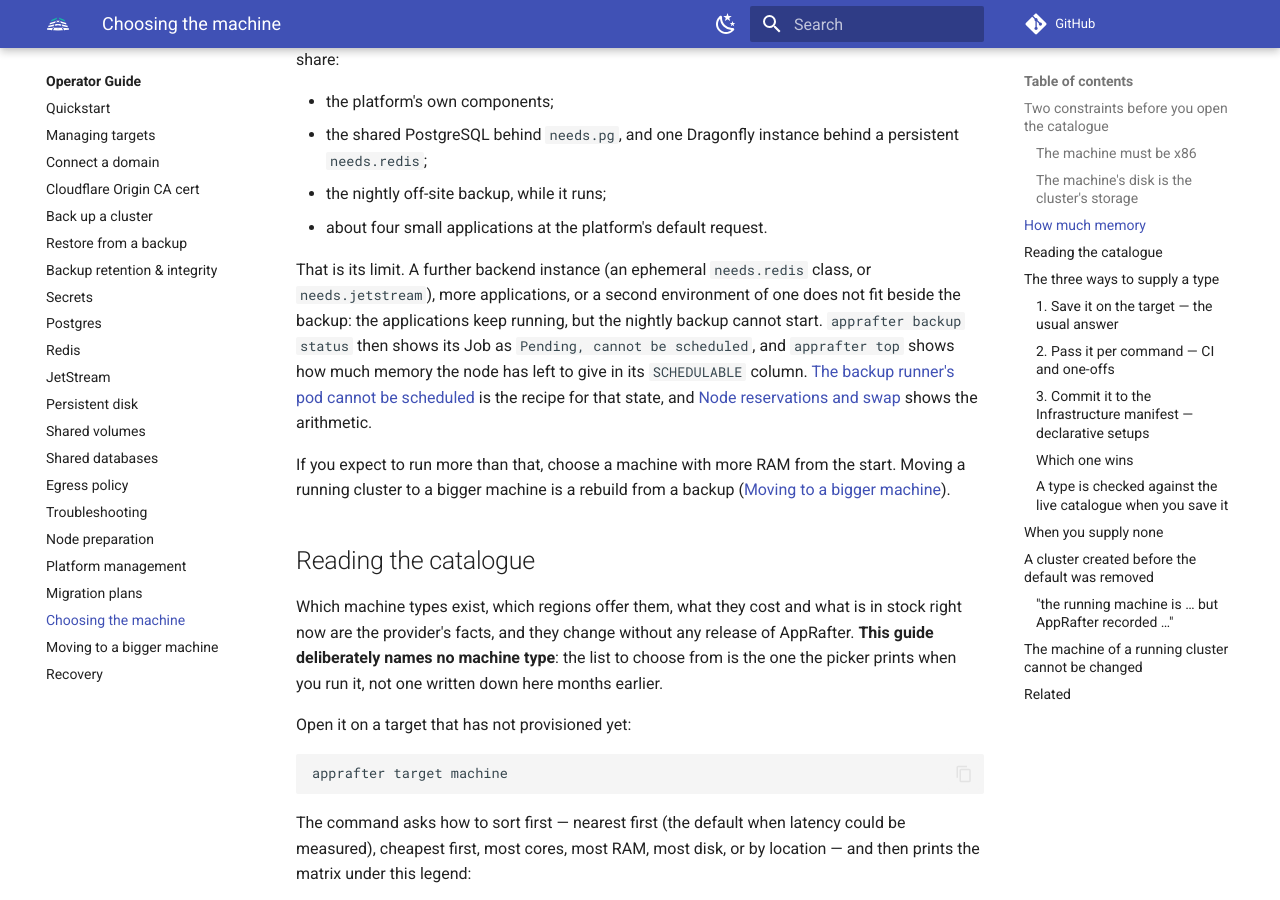
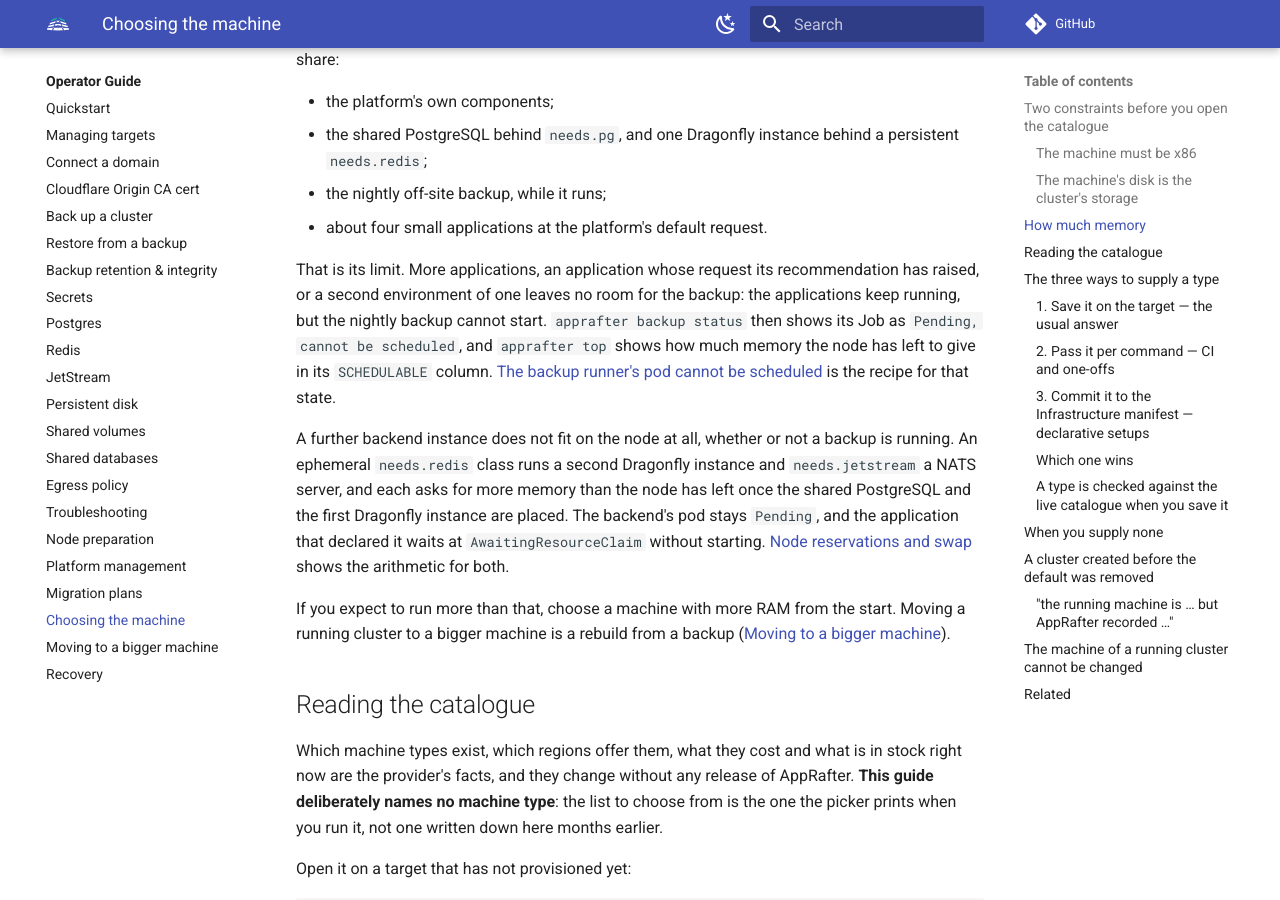
Before and after one commit to AppRafter/apprafter, an MkDocs documentation site: the page built from docs/operator-guide/choosing-the-machine.md, in a window 1280 px wide and 900 px high, scrolled down 1360 px. Built offline with MkDocs 1.6.1 and Material for MkDocs 9.7.7, drawn with Linux system fonts in a browser that asks for light colours; comment, search, counter and statistics services are not loaded.

Commit message:
docs(backup): a further backend does not fit a 4 GB node at all
choosing-the-machine.md said a further backend instance "does not fit
beside the backup", as if only the backup lost out. By the page's own
arithmetic 1958Mi less the platform, PostgreSQL and the first Dragonfly
leaves 262Mi, less than a second Dragonfly (320Mi) or NATS (384Mi): the
backend's own pod stays Pending and the application that declared it
waits at AwaitingResourceClaim, backup or not. ADR 0053's amendment and
node-reservations-and-swap.md already said so.

The sentence is split: more or larger applications, or a second
environment, leave no room for the backup; a further backend does not
fit at all.

Co-Authored-By: Claude Opus 5.5 (1M context) <noreply@anthropic.com>
Claude-Session: https://claude.ai/code/session_017Bytw2vARXjnSLKB3YhkSe

```diff
--- a/docs/operator-guide/choosing-the-machine.md
+++ b/docs/operator-guide/choosing-the-machine.md
@@ -67,16 +67,24 @@ preparation](node-prep.md) has reserved the control plane's share:
 - the nightly off-site backup, while it runs;
 - about four small applications at the platform's default request.
 
-That is its limit. A further backend instance (an ephemeral `needs.redis`
-class, or `needs.jetstream`), more applications, or a second environment of
-one does not fit beside the backup: the applications keep running, but the
-nightly backup cannot start. `apprafter backup status` then shows its Job as
-`Pending, cannot be scheduled`, and `apprafter top` shows how much memory the
-node has left to give in its `SCHEDULABLE` column. [The backup runner's pod
-cannot be scheduled](backup-restore.md#runner-unschedulable) is the recipe for
-that state, and [Node reservations and
+That is its limit. More applications, an application whose request its
+recommendation has raised, or a second environment of one leaves no room for
+the backup: the applications keep running, but the nightly backup cannot
+start. `apprafter backup status` then shows its Job as `Pending, cannot be
+scheduled`, and `apprafter top` shows how much memory the node has left to
+give in its `SCHEDULABLE` column. [The backup runner's pod cannot be
+scheduled](backup-restore.md#runner-unschedulable) is the recipe for that
+state.
+
+A further backend instance does not fit on the node at all, whether or not a
+backup is running. An ephemeral `needs.redis` class runs a second Dragonfly
+instance and `needs.jetstream` a NATS server, and each asks for more memory
+than the node has left once the shared PostgreSQL and the first Dragonfly
+instance are placed. The backend's pod stays `Pending`, and the application
+that declared it waits at `AwaitingResourceClaim` without starting. [Node
+reservations and
 swap](../how-it-works/node-reservations-and-swap.md#what-a-4-gb-node-holds)
-shows the arithmetic.
+shows the arithmetic for both.
 
 If you expect to run more than that, choose a machine with more RAM from the
 start. Moving a running cluster to a bigger machine is a rebuild from a
```
